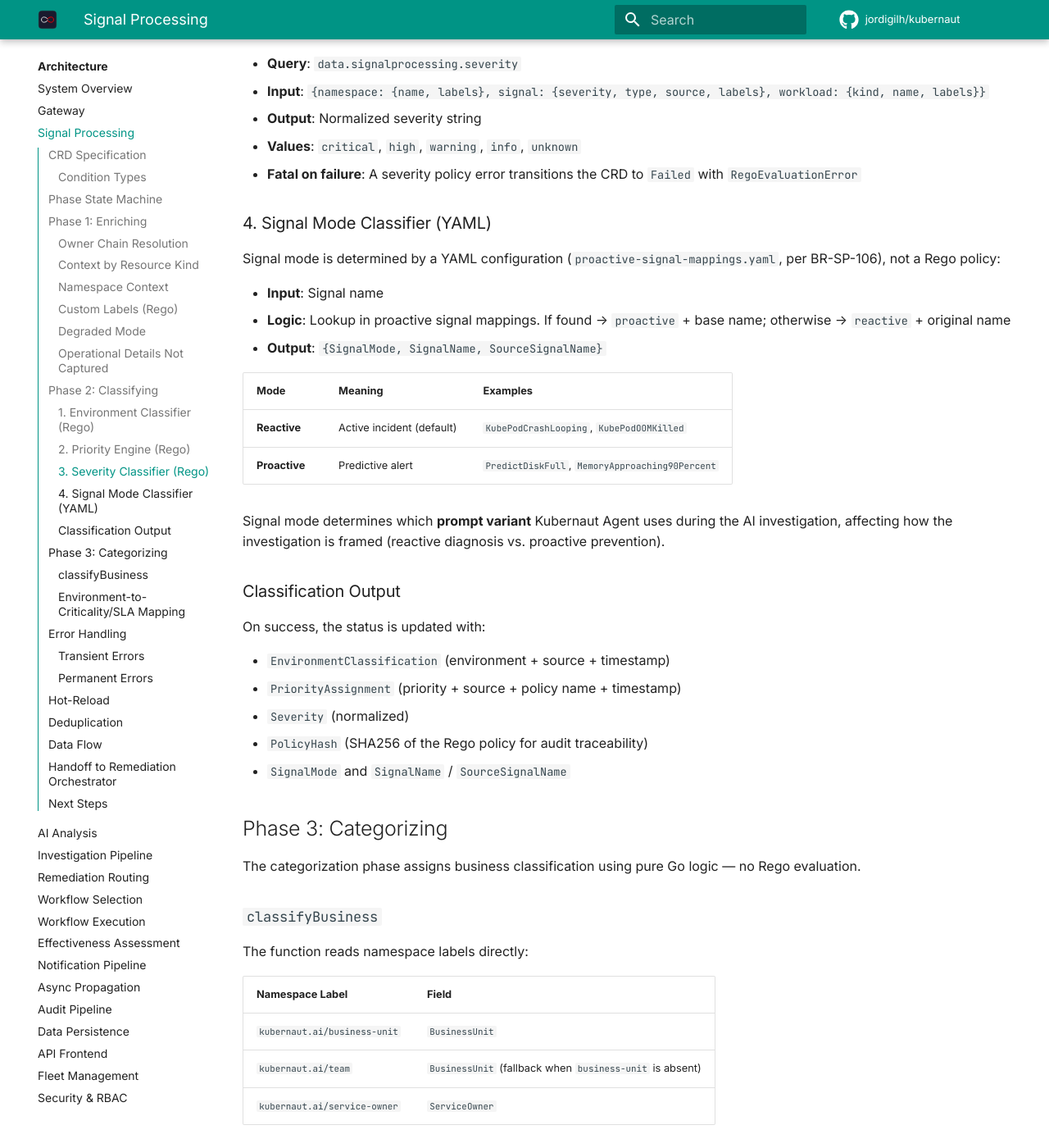
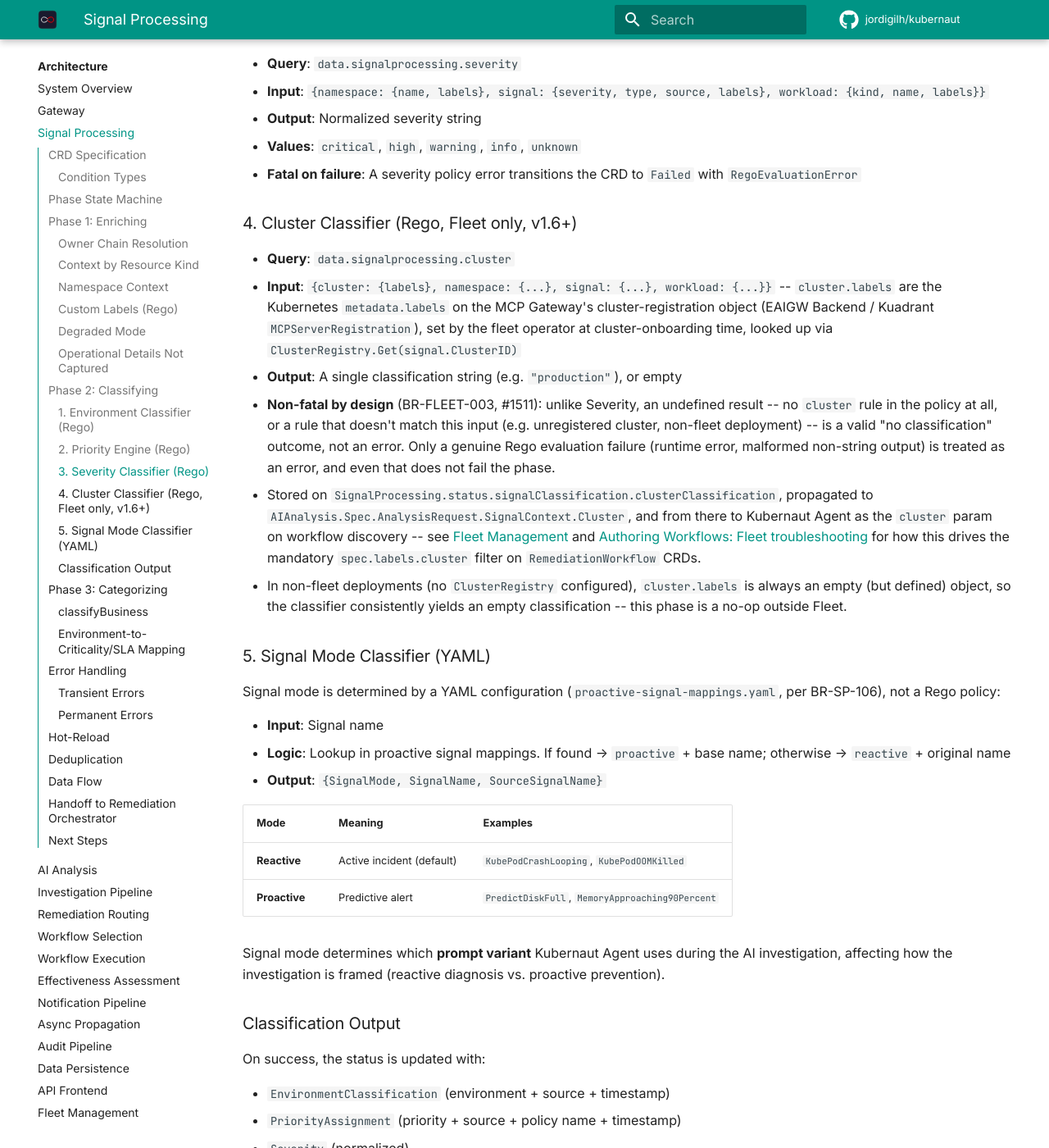
Before and after one commit to jordigilh/kubernaut-docs, an MkDocs documentation site: the page built from docs/architecture/signal-processing.md, in a window 1280 px wide and 1400 px high, scrolled down 4653 px. Shown: the whole window at 82% size. Built offline with MkDocs 1.6.1 and Material for MkDocs 9.7.7, drawn with Linux system fonts in a browser that asks for light colours; comment, search, counter and statistics services are not loaded; the version menu is left out; some of the changed text lies outside the part shown.

Commit message:
docs: document the v1.6 cluster Rego classifier in signal-processing.md
Signal Processing's Classifying phase runs a 5th Rego query,
data.signalprocessing.cluster (BR-FLEET-003, #1511), alongside
environment/priority/severity/labels -- entirely undocumented until now.
It's non-fatal by design (unlike Severity) and is what ultimately drives
the Fleet cluster label filter documented in workflow-authoring.md and
workflows.md earlier in this pass: SignalProcessing.status -> AIAnalysis
SignalContext.Cluster -> KA's workflow-discovery cluster param.

Confirmed against pkg/signalprocessing/evaluator/evaluator.go
(EvaluateCluster) and pkg/shared/types/enrichment.go (ClusterContext).

```diff
--- a/docs/architecture/signal-processing.md
+++ b/docs/architecture/signal-processing.md
@@ -144,7 +144,16 @@ The classification phase evaluates four classifiers in sequence. A failure in se
 - **Values**: `critical`, `high`, `warning`, `info`, `unknown`
 - **Fatal on failure**: A severity policy error transitions the CRD to `Failed` with `RegoEvaluationError`
 
-### 4. Signal Mode Classifier (YAML)
+### 4. Cluster Classifier (Rego, Fleet only, v1.6+)
+
+- **Query**: `data.signalprocessing.cluster`
+- **Input**: `{cluster: {labels}, namespace: {...}, signal: {...}, workload: {...}}` -- `cluster.labels` are the Kubernetes `metadata.labels` on the MCP Gateway's cluster-registration object (EAIGW Backend / Kuadrant `MCPServerRegistration`), set by the fleet operator at cluster-onboarding time, looked up via `ClusterRegistry.Get(signal.ClusterID)`
+- **Output**: A single classification string (e.g. `"production"`), or empty
+- **Non-fatal by design** (BR-FLEET-003, #1511): unlike Severity, an undefined result -- no `cluster` rule in the policy at all, or a rule that doesn't match this input (e.g. unregistered cluster, non-fleet deployment) -- is a valid "no classification" outcome, not an error. Only a genuine Rego evaluation failure (runtime error, malformed non-string output) is treated as an error, and even that does not fail the phase.
+- Stored on `SignalProcessing.status.signalClassification.clusterClassification`, propagated to `AIAnalysis.Spec.AnalysisRequest.SignalContext.Cluster`, and from there to Kubernaut Agent as the `cluster` param on workflow discovery -- see [Fleet Management](fleet.md) and [Authoring Workflows: Fleet troubleshooting](../user-guide/workflow-authoring.md) for how this drives the mandatory `spec.labels.cluster` filter on `RemediationWorkflow` CRDs.
+- In non-fleet deployments (no `ClusterRegistry` configured), `cluster.labels` is always an empty (but defined) object, so the classifier consistently yields an empty classification -- this phase is a no-op outside Fleet.
+
+### 5. Signal Mode Classifier (YAML)
 
 Signal mode is determined by a YAML configuration (`proactive-signal-mappings.yaml`, per BR-SP-106), not a Rego policy:
 
@@ -166,6 +175,7 @@ On success, the status is updated with:
 - `EnvironmentClassification` (environment + source + timestamp)
 - `PriorityAssignment` (priority + source + policy name + timestamp)
 - `Severity` (normalized)
+- `ClusterClassification` (Fleet only; empty string when unregistered, non-fleet, or no matching Rego rule -- see [Cluster Classifier](#4-cluster-classifier-rego-fleet-only-v16))
 - `PolicyHash` (SHA256 of the Rego policy for audit traceability)
 - `SignalMode` and `SignalName` / `SourceSignalName`
 
```
